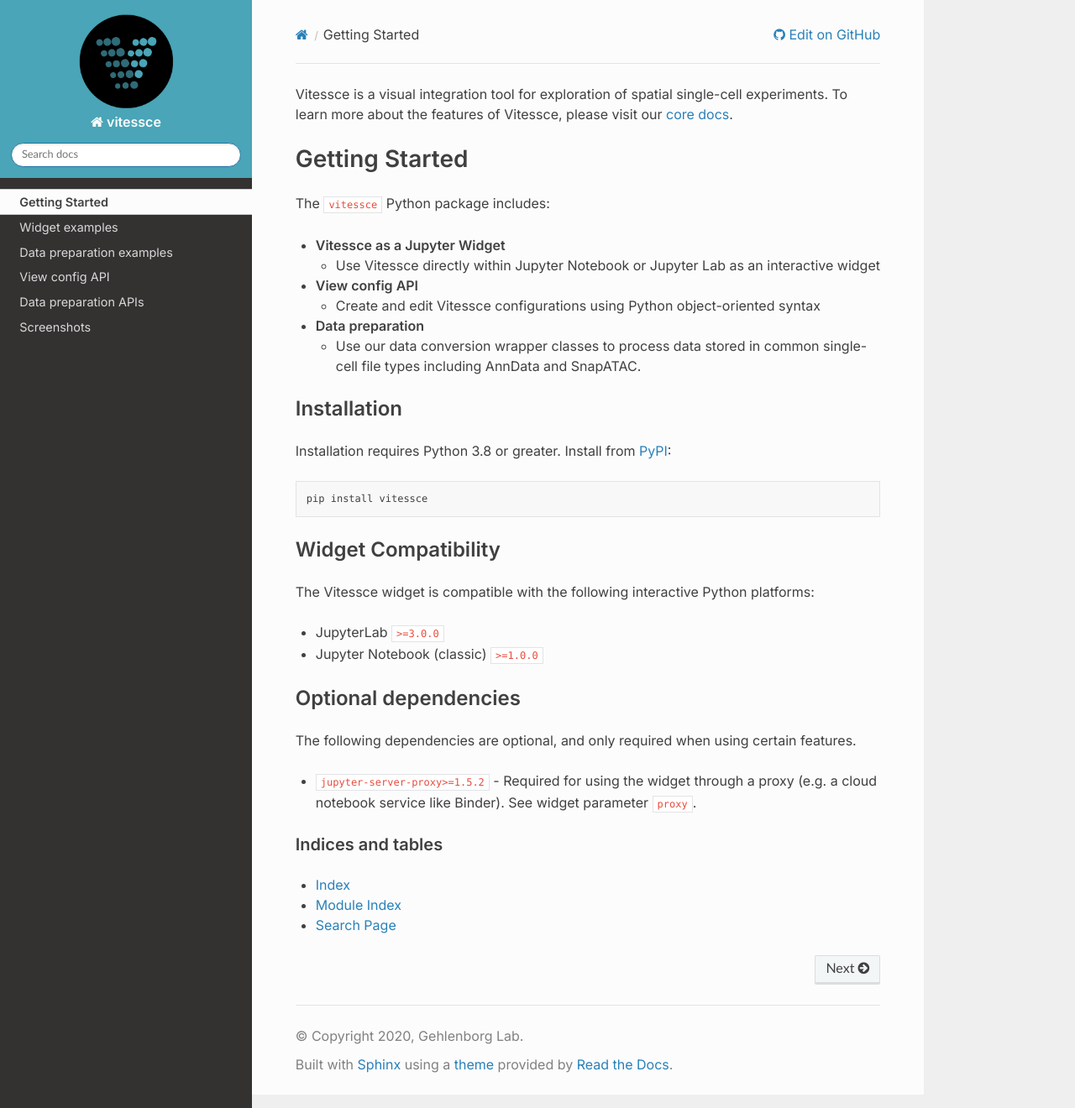
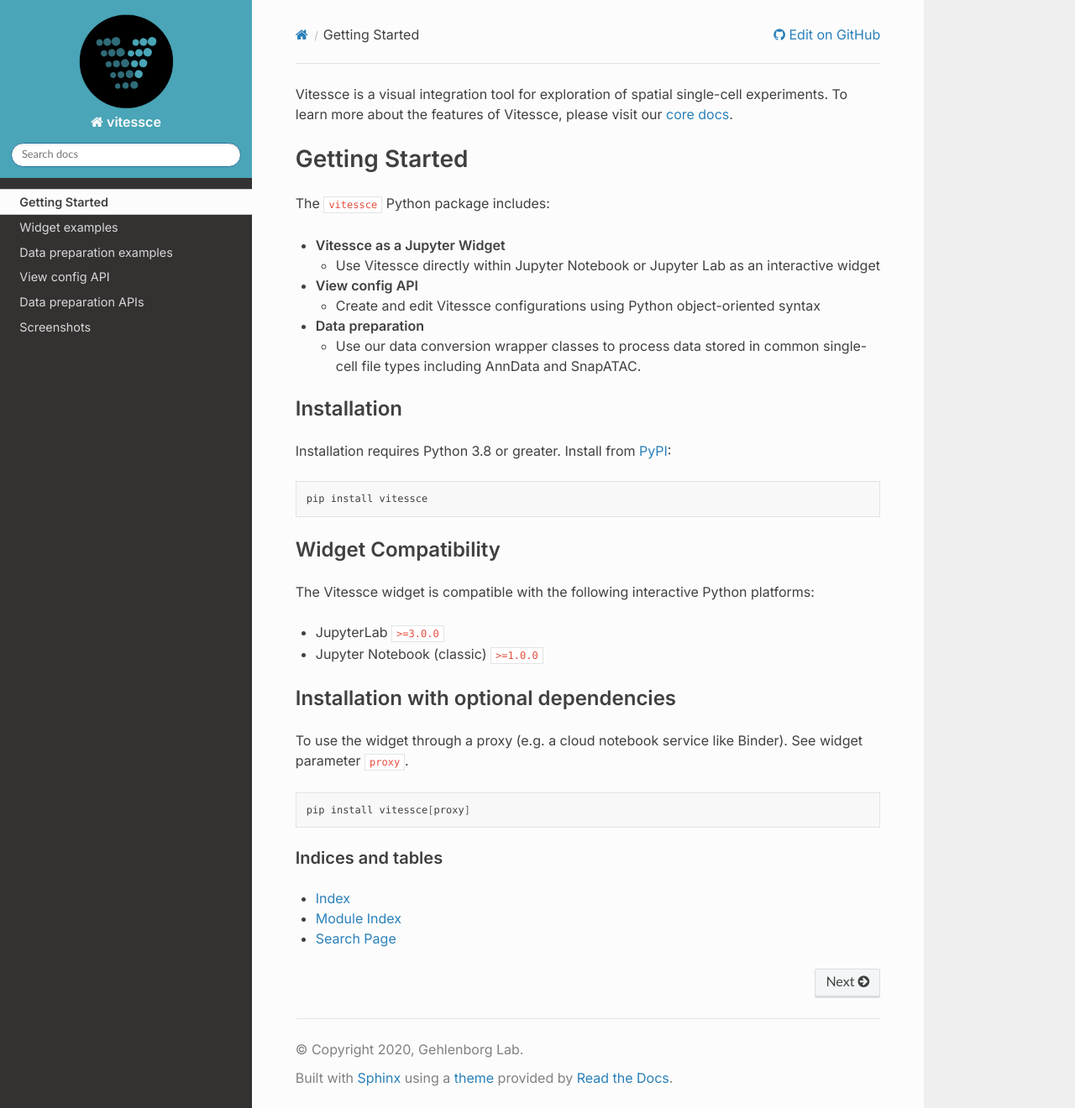
Before and after one commit to vitessce/vitessce-python, a Sphinx documentation site: the page built from docs/index.rst, in a window 1280 px wide and 1320 px high. Shown: the whole window at 84% size. Built offline with Sphinx 7.4.7 and the Read the Docs theme 2.0.0, drawn with Linux system fonts in a browser that asks for light colours.

Commit message:
Add proxy section

```diff
--- a/docs/index.rst
+++ b/docs/index.rst
@@ -38,13 +38,14 @@
 * Jupyter Notebook (classic) ``>=1.0.0``
 
 
-Optional dependencies
+Installation with optional dependencies
 ---------------------
 
-The following dependencies are optional, and only required when using certain features.
+To use the widget through a proxy (e.g. a cloud notebook service like Binder). See widget parameter ``proxy``.
 
-* ``jupyter-server-proxy>=1.5.2`` - Required for using the widget through a proxy (e.g. a cloud notebook service like Binder). See widget parameter ``proxy``.
+.. code-block:: bash
 
+    pip install vitessce[proxy]
 
 
 .. toctree::
```
Also changed, not shown: setup.py (+10 -6 lines), 1 other file.
